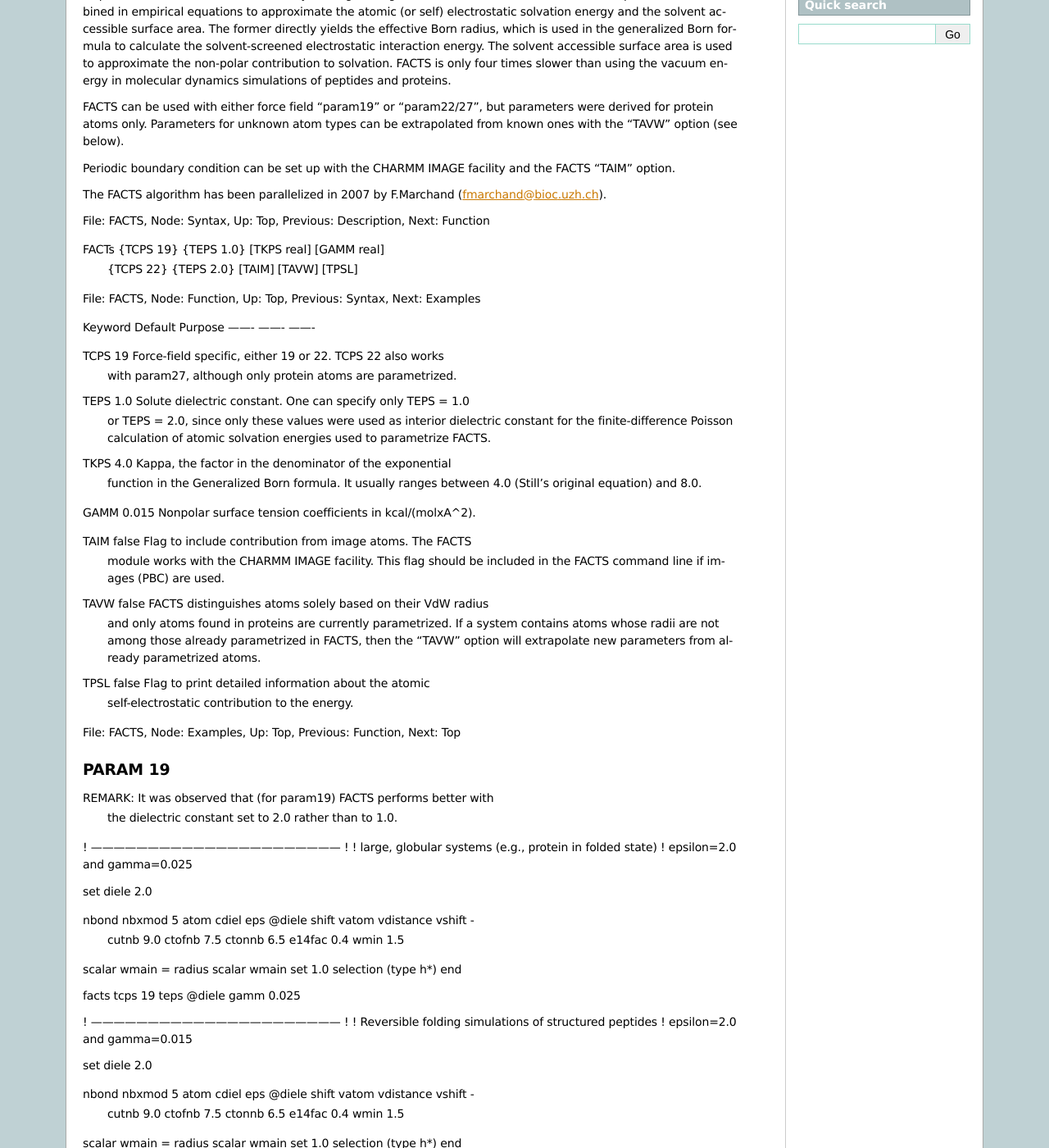
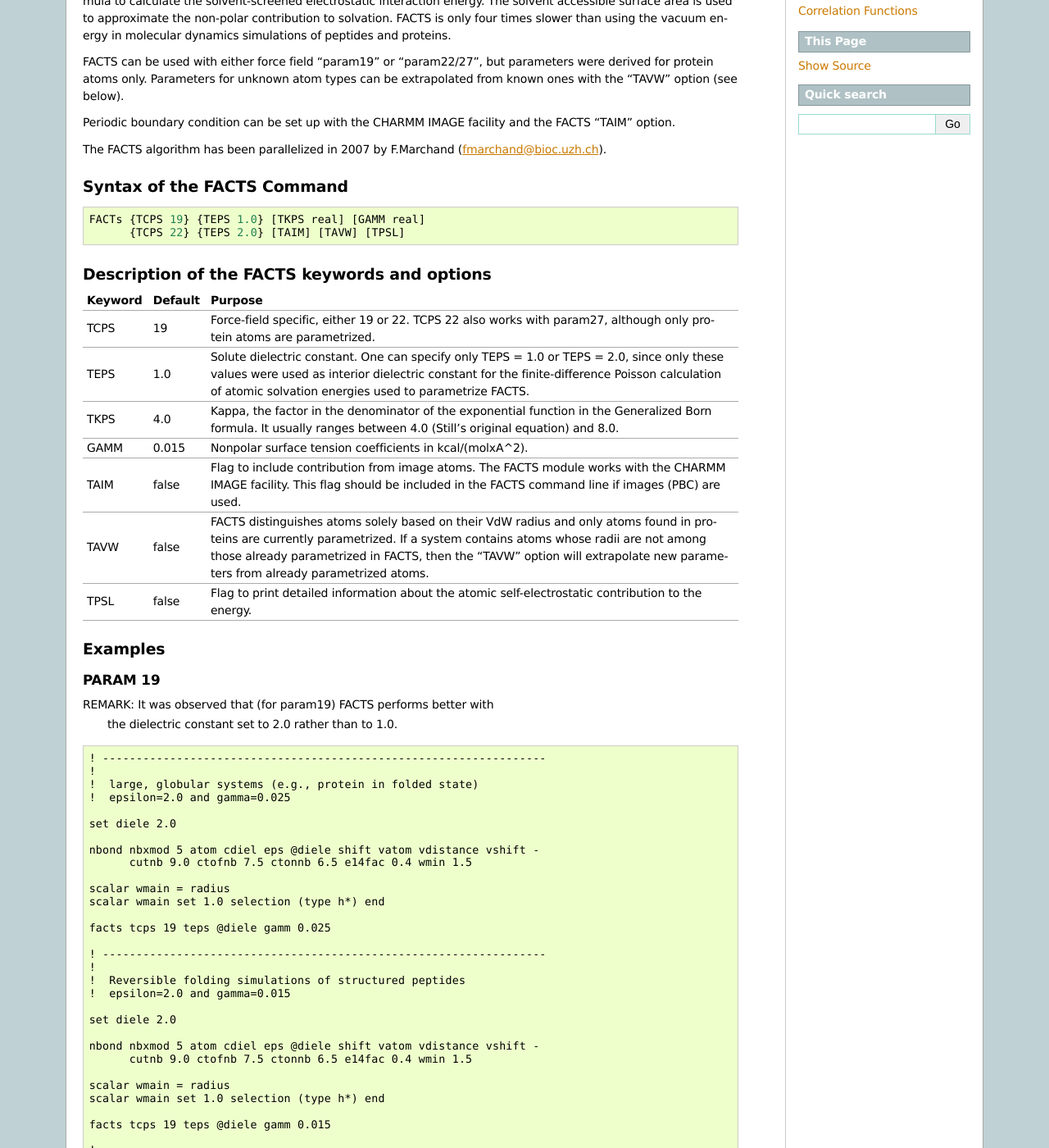
Before and after one commit to sunhwan/charmmdoc, a Sphinx documentation site: the page built from source/facts.rst, in a window 1280 px wide and 1400 px high, scrolled down 493 px. Shown: the whole window at 82% size. Built offline with Sphinx 7.4.7, drawn with Linux system fonts in a browser that asks for light colours; formulas are drawn with MathJax 3; pages that are not in the unit, such as notebooks, are missing from menus; some of the changed text lies outside the part shown.

Commit message:
- added facts.doc and fitcharge.doc

```diff
--- a/source/contents.rst
+++ b/source/contents.rst
@@ -97,6 +97,7 @@
      sbound
      trek
      umbrel
+     fitcharge
 
 8. system specific
 
--- a/source/facts.rst
+++ b/source/facts.rst
@@ -4,25 +4,21 @@
 FACTS: Fast Analytical Continuum Treatment of Solvation
 =======================================================
 
+.. note::
 
-     Questions and comments regarding FACTS should be directed to
-     ------------------------------------------------------------
-     Amedeo Caflisch (caflisch@bioc.uzh.ch)
+   **Questions and comments regarding FACTS should be directed to**
 
-     Reference for FACTS:
-     --------------------
-     [1]Haberthuer and Caflisch, J. Comput. Chem., 29(5): 701-715, 2008
-        DOI: 10.1002/jcc.20832
+   Amedeo Caflisch (caflisch@bioc.uzh.ch)
 
-* Menu:
+   **Reference for FACTS:**
 
-* Description:: Description of FACTS
-* Syntax::      Syntax of the FACTS Commands
-* Function::    Description of the FACTS keywords and options
-* Examples::    Usage examples of the FACTS module
+   1. Haberthuer and Caflisch, J. Comput. Chem., 29(5): 701-715, 2008
+      DOI: 10.1002/jcc.20832
 
-File: FACTS, Node: Description, Up: Top, Previous: Top, Next: Syntax
+.. _facts_description:
 
+Description
+-----------
 
 FACTS is an efficient generalized Born implicit solvent model [1].Because
 of its speed it is particularly useful for MD simulations. It is based on
@@ -37,7 +33,6 @@
 contribution to solvation. FACTS is only four times slower than using the
 vacuum energy in molecular dynamics simulations of peptides and proteins.
 
-
 FACTS can be used with either force field "param19" or "param22/27", but
 parameters were derived for protein atoms only. Parameters for unknown
 atom types can be extrapolated from known ones with the "TAVW" option
@@ -49,25 +44,25 @@
 The FACTS algorithm has been parallelized in 2007 by F.Marchand
 (fmarchand@bioc.uzh.ch).
 
+.. index:: facts; syntax
+.. _facts_syntax:
 
-File: FACTS, Node: Syntax, Up: Top, Previous: Description, Next: Function
+Syntax of the FACTS Command
+---------------------------
 
+::
 
-                    Syntax of the FACTS Command
-                    ---------------------------
+   FACTs {TCPS 19} {TEPS 1.0} [TKPS real] [GAMM real]
+         {TCPS 22} {TEPS 2.0} [TAIM] [TAVW] [TPSL]
 
-FACTs {TCPS 19} {TEPS 1.0} [TKPS real] [GAMM real]
-      {TCPS 22} {TEPS 2.0} [TAIM] [TAVW] [TPSL]
+.. _facts_function:
 
+Description of the FACTS keywords and options
+---------------------------------------------
 
-File: FACTS, Node: Function, Up: Top, Previous: Syntax, Next: Examples
-
-            Description of the FACTS keywords and options
-            ---------------------------------------------
-
+=======  =======  =============================================================
 Keyword  Default  Purpose
--------  -------  -------
-
+=======  =======  =============================================================
 TCPS        19    Force-field specific, either 19 or 22. TCPS 22 also works
                   with param27, although only protein atoms are parametrized.
 
@@ -96,100 +91,104 @@
 
 TPSL      false   Flag to print detailed information about the atomic
                   self-electrostatic contribution to the energy.
+=======  =======  =============================================================
 
 
-File: FACTS, Node: Examples, Up: Top, Previous: Function, Next: Top
+.. _facts_examples:
 
-                           Examples
-                           --------
+Examples
+--------
 
 PARAM 19
---------
+^^^^^^^^
 
 REMARK: It was observed that (for param19) FACTS performs better with
         the dielectric constant set to 2.0 rather than to 1.0.
 
-! ------------------------------------------------------------------
-!
-!  large, globular systems (e.g., protein in folded state)
-!  epsilon=2.0 and gamma=0.025
+::
 
-set diele 2.0
+   ! ------------------------------------------------------------------
+   !
+   !  large, globular systems (e.g., protein in folded state)
+   !  epsilon=2.0 and gamma=0.025
 
-nbond nbxmod 5 atom cdiel eps @diele shift vatom vdistance vshift -
-      cutnb 9.0 ctofnb 7.5 ctonnb 6.5 e14fac 0.4 wmin 1.5
+   set diele 2.0
 
-scalar wmain = radius
-scalar wmain set 1.0 selection (type h*) end
+   nbond nbxmod 5 atom cdiel eps @diele shift vatom vdistance vshift -
+         cutnb 9.0 ctofnb 7.5 ctonnb 6.5 e14fac 0.4 wmin 1.5
 
-facts tcps 19 teps @diele gamm 0.025
+   scalar wmain = radius
+   scalar wmain set 1.0 selection (type h*) end
 
-! ------------------------------------------------------------------
-!
-!  Reversible folding simulations of structured peptides
-!  epsilon=2.0 and gamma=0.015
+   facts tcps 19 teps @diele gamm 0.025
 
-set diele 2.0
+   ! ------------------------------------------------------------------
+   !
+   !  Reversible folding simulations of structured peptides
+   !  epsilon=2.0 and gamma=0.015
 
-nbond nbxmod 5 atom cdiel eps @diele shift vatom vdistance vshift -
-      cutnb 9.0 ctofnb 7.5 ctonnb 6.5 e14fac 0.4 wmin 1.5
+   set diele 2.0
 
-scalar wmain = radius
-scalar wmain set 1.0 selection (type h*) end
+   nbond nbxmod 5 atom cdiel eps @diele shift vatom vdistance vshift -
+         cutnb 9.0 ctofnb 7.5 ctonnb 6.5 e14fac 0.4 wmin 1.5
 
-facts tcps 19 teps @diele gamm 0.015
+   scalar wmain = radius
+   scalar wmain set 1.0 selection (type h*) end
 
-! ------------------------------------------------------------------
-!
-!  Unstructured peptides and peptide aggregation
-!  epsilon=2.0 and gamma=0.0075
+   facts tcps 19 teps @diele gamm 0.015
 
-set diele 2.0
+   ! ------------------------------------------------------------------
+   !
+   !  Unstructured peptides and peptide aggregation
+   !  epsilon=2.0 and gamma=0.0075
 
-nbond nbxmod 5 atom cdiel eps @diele shift vatom vdistance vshift -
-      cutnb 9.0 ctofnb 7.5 ctonnb 6.5 e14fac 0.4 wmin 1.5
+   set diele 2.0
 
-scalar wmain = radius
-scalar wmain set 1.0 selection (type h*) end
+   nbond nbxmod 5 atom cdiel eps @diele shift vatom vdistance vshift -
+         cutnb 9.0 ctofnb 7.5 ctonnb 6.5 e14fac 0.4 wmin 1.5
 
-facts tcps 19 teps @diele gamm 0.0075
+   scalar wmain = radius
+   scalar wmain set 1.0 selection (type h*) end
 
-! ------------------------------------------------------------------
-!
-!  Periodic Boundary Conditions
-!  (images should be previously set up with the IMAGE facility)
-!  Print detailed informations about the atomic self-electrostatic
-!  contributions to the energy
-!  epsilon=1.0 and gamma=0.015
+   facts tcps 19 teps @diele gamm 0.0075
 
-set diele 2.0
+   ! ------------------------------------------------------------------
+   !
+   !  Periodic Boundary Conditions
+   !  (images should be previously set up with the IMAGE facility)
+   !  Print detailed informations about the atomic self-electrostatic
+   !  contributions to the energy
+   !  epsilon=1.0 and gamma=0.015
 
-nbond nbxmod 5 atom cdiel eps @diele shift vatom vdistance vshift -
-      cutnb 9.0 ctofnb 7.5 ctonnb 6.5 e14fac 0.4 wmin 1.5
+   set diele 2.0
 
-scalar wmain = radius
-scalar wmain set 1.0 selection (type h*) end
+   nbond nbxmod 5 atom cdiel eps @diele shift vatom vdistance vshift -
+         cutnb 9.0 ctofnb 7.5 ctonnb 6.5 e14fac 0.4 wmin 1.5
 
-facts tcps 19 teps @diele gamm 0.015 taim tpsl
+   scalar wmain = radius
+   scalar wmain set 1.0 selection (type h*) end
 
-! ------------------------------------------------------------------
+   facts tcps 19 teps @diele gamm 0.015 taim tpsl
 
 
 PARAM 22
---------
+^^^^^^^^
 
-!  epsilon=1.0 and gamma=0.015
+::
 
-set diele 1.0
+   !  epsilon=1.0 and gamma=0.015
 
-nbond nbxmod 5 atom cdiel eps @diele shift vatom vdistance vswitch -
-      cutnb 14.0 ctofnb 12.0 ctonnb 10.0 e14fac 1.0 wmin 1.5
+   set diele 1.0
 
-scalar wmain = radius
+   nbond nbxmod 5 atom cdiel eps @diele shift vatom vdistance vswitch -
+         cutnb 14.0 ctofnb 12.0 ctonnb 10.0 e14fac 1.0 wmin 1.5
 
-facts tcps 22 teps @diele gamm 0.015
+   scalar wmain = radius
 
-! ------------------------------------------------------------------
+   facts tcps 22 teps @diele gamm 0.015
 
-See also: test cases ~/charmm/test/c35test/facts_p19.inp
-                     ~/charmm/test/c35test/facts_p22.inp
+
+See also: test cases
+
+* ~/charmm/test/c35test/facts_p19.inp
+* ~/charmm/test/c35test/facts_p22.inp
```
Also changed, not shown: source/fitcharge.rst (added, +407 -0 lines).
